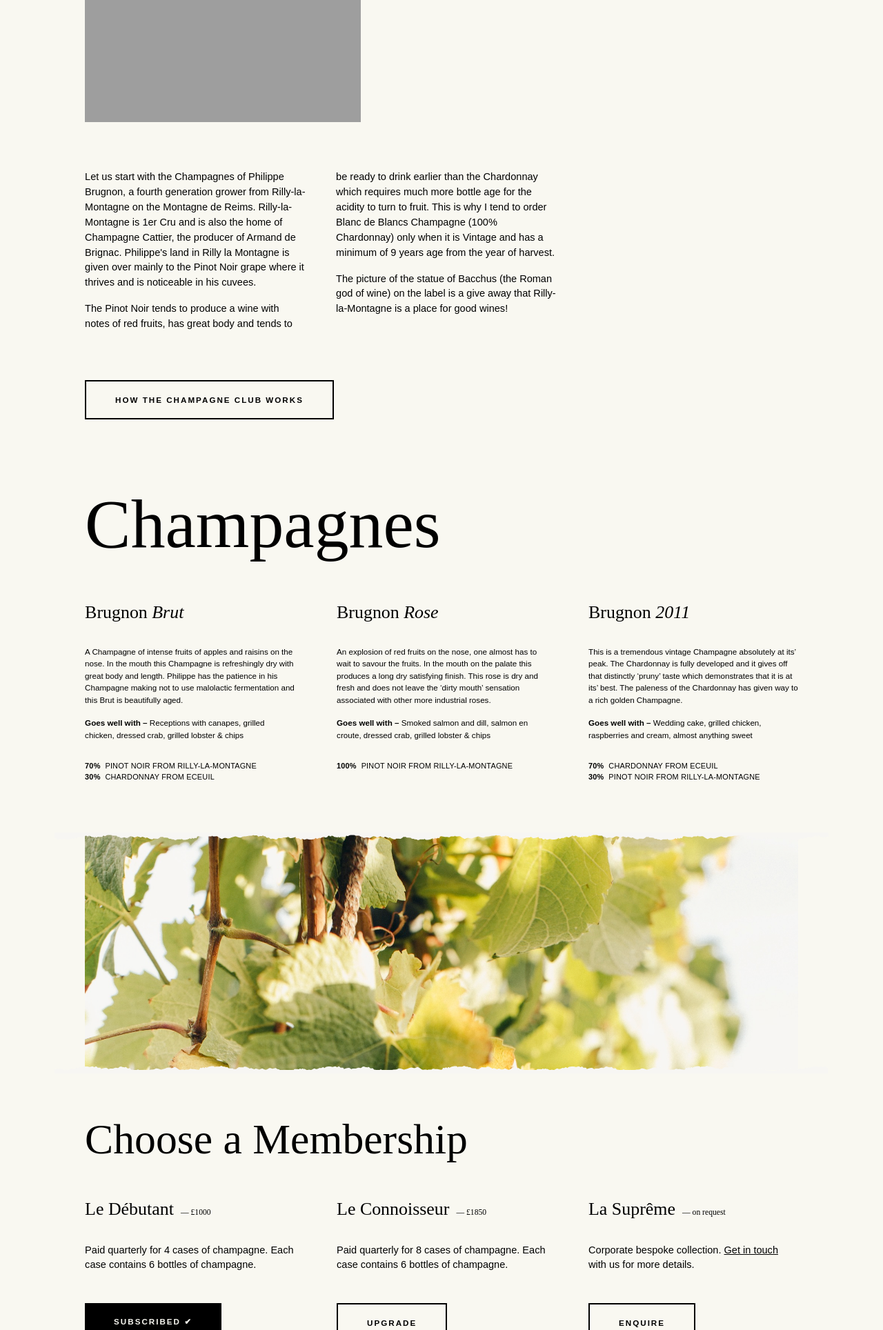
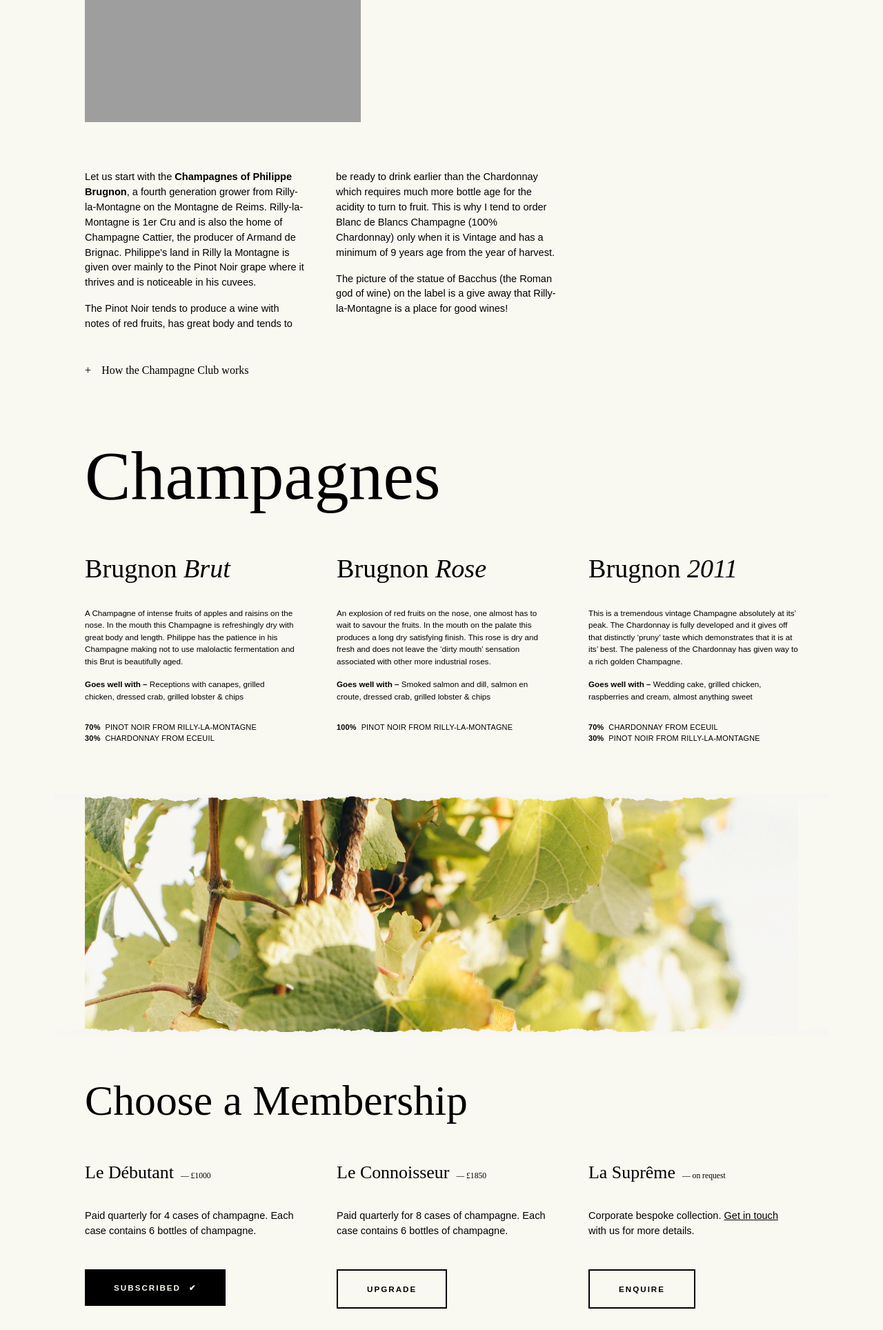
Before and after one commit to JayGeorge/thesybarite_org_static, a PHP site: page /champagne-club-logged-in.php in a window 1280 px wide. Shown: the part 2388-4316 px from the top of the page at 69% size. Run offline with PHP 8.4, Linux system fonts and the light colour scheme; some web fonts are replaced; grey boxes are pictures that could not be loaded.

Commit message:
Champagne Club / Logged In -- finish basic

```diff
--- a/champagne-club-logged-in.php
+++ b/champagne-club-logged-in.php
@@ -80,8 +80,8 @@
                     <div class="feature-image">
                         <img src="/img/vineyard-with-people.jpg" alt="test">
                     </div>
-                    <div class="s-entry-content s-entry-content--columns">
-                        <p>Let us start with the Champagnes of Philippe Brugnon, a fourth generation grower from Rilly-la-Montagne on the Montagne de Reims. Rilly-la-Montagne is 1er Cru and is also the home of Champagne Cattier, the producer of Armand de Brignac. Philippe's land in Rilly la Montagne is given over mainly to the Pinot Noir grape where it thrives and is noticeable in his cuvees.</p>
+                    <div class="s-entry-content s-entry-content--columns s-entry-content--compressed">
+                        <p>Let us start with the <strong>Champagnes of Philippe Brugnon</strong>, a fourth generation grower from Rilly-la-Montagne on the Montagne de Reims. Rilly-la-Montagne is 1er Cru and is also the home of Champagne Cattier, the producer of Armand de Brignac. Philippe's land in Rilly la Montagne is given over mainly to the Pinot Noir grape where it thrives and is noticeable in his cuvees.</p>
 
                         <p>The Pinot Noir tends to produce a wine with notes of red fruits, has great body and tends to be ready to drink earlier than the Chardonnay which requires much more bottle age for the acidity to turn to fruit. This is why I tend to order Blanc de Blancs Champagne (100% Chardonnay) only when it is Vintage and has a minimum of 9 years age from the year of harvest.</p>
 
@@ -91,7 +91,7 @@
 
                 <div class="u-width-max-1">
                     <details>
-                        <summary class="button btn--2">How the Champagne Club works</summary>
+                        <summary>How the Champagne Club works</summary>
                         <div class="s-entry-content s-entry-content--columns">
                             <p><strong>We work exclusively with smaller producers in the Champagne region</strong>. We believe their product reflects the terroir of their land—something which is often lost by the larger producer who might be looking for product consistency across various tracts of land in different parts of the Champagne region.</p>
 
@@ -139,7 +139,7 @@
                     <div class="feature-columns__column">
                         <h3 class="feature-columns__title">Le Débutant <span class="feature-columns__title-motif">£1000</span></h3>
                         <p class="feature-columns__description">Paid quarterly for 4 cases of champagne. Each case contains 6 bottles of champagne.</p>
-                        <div class="btn btn--1"><a href="">Subscribed ✔</a></div>
+                        <div class="btn btn--1"><a href="">Subscribed <span>✔</span></a></div>
                     </div>
                     <div class="feature-columns__column">
                         <h3 class="feature-columns__title">Le Connoisseur <span class="feature-columns__title-motif">£1850</span></h3>
--- a/css/core.css
+++ b/css/core.css
@@ -763,6 +763,7 @@ button {
 .btn a {
     /* e.g. icons in buttons */
     display: flex;
+    gap: var(--spacing-s);
     align-items: center;
     text-align: left;
 }
@@ -987,6 +988,11 @@ body > div > header > nav > ul > li:nth-child(3) > a {
     - Based on WordPress Genesis Entry Content but tailored for neutral frameworks
 
 */
+/* Modifiers...
+
+    .s-entry-content--compressed <-- smaller bottom padding
+
+*/
 
 .s-entry-content {
     max-width: var(--max-width-reading);
@@ -1005,6 +1011,10 @@ body > div > header > nav > ul > li:nth-child(3) > a {
 .s-entry-content {
     /* e.g. >> /champagne-club */
     padding-block-end: var(--spacing-l-3);
+}
+
+.s-entry-content--compressed {
+    padding-block-end: var(--spacing-l)!important;
 }
 
 .s-entry-content ul,
@@ -1180,9 +1190,14 @@ body > div > header > nav > ul > li:nth-child(3) > a {
 }
 /* GROUP COMPONENTS / FEATURE COLUMNS / DECORATION
 =================================================== */
-.feature-columns__title {
+.feature-columns .feature-columns__title {
+    font-size: var(--font-size-l);
+    line-height: var(--font-size-l-line-height);
+}
+
+.feature-columns--l .feature-columns__title {
     font-size: var(--font-size-m-custom);
-    line-height: var(--font-size-l-line-height);
+    line-height: var(--font-size-m-line-height);
 }
 
 .feature-columns__title-motif {
@@ -1478,15 +1493,16 @@ body {
 */
 /* GROUP COMPONENTS / SUMMARY DETAIL / LAYOUT
 =================================================== */
-summary {
-    display: inline-block;
-}
 /* GROUP COMPONENTS / SUMMARY DETAIL / SPACING
 =================================================== */
 details {
     padding-inline-start: var(--spacing-l);
     padding-inline-end: var(--spacing-l);
-    margin-block-end: var(--spacing-l-4);
+    margin-block-end: var(--spacing-l-3);
+}
+
+summary {
+    padding-block-end: var(--spacing-s-2);
 }
 
 summary + * {
@@ -1503,6 +1519,33 @@ summary + .s-entry-content {
 }
 /* GROUP COMPONENTS / SUMMARY DETAIL / DECORATION
 =================================================== */
+summary {
+    font-family: var(--font-family-headline);
+    font-size: var(--font-size-s);
+}
+
+summary {
+    cursor: pointer;
+}
+
+details[open] summary {
+    border-block-end: 1px solid var(--colour-black);
+}
+/* GROUP COMPONENTS / SUMMARY DETAIL / DECORATION / CHANGE MARKER
+=================================================== */
+summary {
+    list-style: none;
+}
+
+summary::before {
+    width: 1.5em;
+    content: "+";
+    float: left;
+}
+
+details[open] summary::before {
+    content: "—";
+}
 
 
 
```
